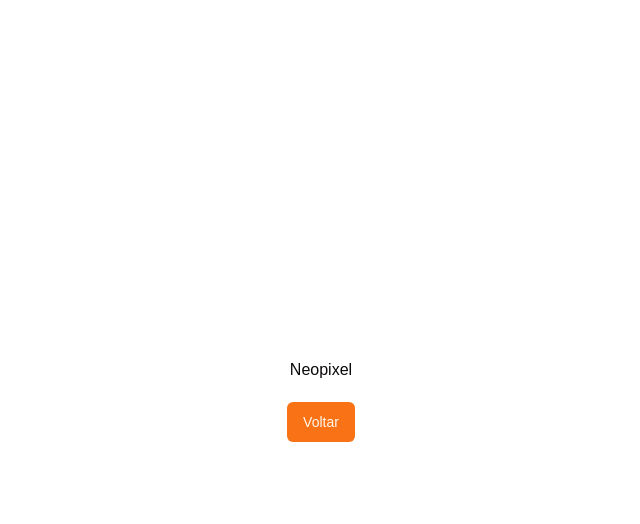
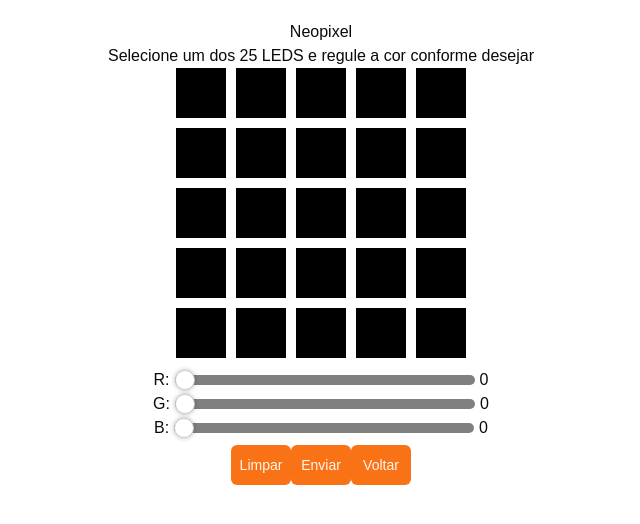
Before and after one commit to josepaliares/app-bitdoglab, a React (Vite) app: page /neopixel in a window 1280 px wide. Shown: the top 524 px of the page, without its empty margins (319-959 px from the left). Built offline with nearby package versions, Linux system fonts and the light colour scheme.

Commit message:
add leds

```diff
--- a/src/pages/Neopixel.tsx
+++ b/src/pages/Neopixel.tsx
@@ -1,19 +1,176 @@
 import { Button } from '../components/ui/button';
 import { useNavigate } from 'react-router-dom';
+import './style.css'
+import { useEffect, useRef, useState } from 'react';
 
 export default function Neopixel() {
     const navigate = useNavigate();
+    const hasRun = useRef(false);
+
+    const wrapperRefs = useRef<HTMLDivElement>(null);
+    const wrapperRefs2 = useRef<HTMLDivElement>(null);
+    const wrapperRefs3 = useRef<HTMLDivElement>(null);
+    const wrapperRefs4 = useRef<HTMLDivElement>(null);
+    const wrapperRefs5 = useRef<HTMLDivElement>(null);
+
+    const rRef = useRef<HTMLInputElement>(null);
+    const gRef = useRef<HTMLInputElement>(null);
+    const bRef = useRef<HTMLInputElement>(null);
+
+    const [ledSelecionado, setLedSelecionado] = useState<Element | null>(null);
+
+    function loadLed(container: HTMLDivElement | null, ledId: string) {
+        fetch("../src/pages/LED.svg")
+            .then(res => res.text())
+            .then(svgText => {
+                const parser = new DOMParser();
+                const svgDoc = parser.parseFromString(svgText, "image/svg+xml");
+                const svg = svgDoc.querySelector('svg');
+                const rect = svg?.querySelector('#led');
+
+                if (!svg || !rect) return;
+
+                svg.setAttribute('id', ledId);
+                svg.classList.add('led-svg');
+
+                const ledContainer = document.createElement('div');
+                ledContainer.classList.add('led-container');
+                ledContainer.appendChild(svg);
+
+                svg.addEventListener('click', () => {
+                    document.querySelectorAll('.led-container').forEach(c => {
+                        (c as HTMLElement).style.border = 'none';
+                    });
+                    (ledContainer as HTMLElement).style.border = '2px solid red';
+                    setLedSelecionado(rect);
+                    updateLEDColor();
+                });
+
+                if (container) {
+                    container.appendChild(ledContainer);
+                }
+            });
+    }
+
+    // Atualiza a cor do LED selecionado
+    function updateLEDColor() {
+        if (!ledSelecionado || !rRef.current || !gRef.current || !bRef.current) return;
+
+        const r = rRef.current.defaultValue;
+        const g = gRef.current.defaultValue;
+        const b = bRef.current.defaultValue;
+        const rgbColor = `rgb(${r}, ${g}, ${b})`;
+
+        ledSelecionado.setAttribute('fill', rgbColor);
+        ledSelecionado.setAttribute('text', 'on');
+    }
+
+    useEffect(() => {
+        if (hasRun.current) return;
+        hasRun.current = true;
+        alert('Paparelepipedo');
+        // Cria os LEDs
+        loadLed(wrapperRefs.current, 'led1');
+        loadLed(wrapperRefs.current, 'led3');
+        loadLed(wrapperRefs.current, 'led4');
+        loadLed(wrapperRefs.current, 'led2');
+        loadLed(wrapperRefs.current, 'led5');
+
+        loadLed(wrapperRefs2.current, 'led6');
+        loadLed(wrapperRefs2.current, 'led7');
+        loadLed(wrapperRefs2.current, 'led8');
+        loadLed(wrapperRefs2.current, 'led9');
+        loadLed(wrapperRefs2.current, 'led10');
+
+        loadLed(wrapperRefs3.current, 'led11');
+        loadLed(wrapperRefs3.current, 'led12');
+        loadLed(wrapperRefs3.current, 'led13');
+        loadLed(wrapperRefs3.current, 'led14');
+        loadLed(wrapperRefs3.current, 'led15');
+
+        loadLed(wrapperRefs4.current, 'led16');
+        loadLed(wrapperRefs4.current, 'led17');
+        loadLed(wrapperRefs4.current, 'led18');
+        loadLed(wrapperRefs4.current, 'led19');
+        loadLed(wrapperRefs4.current, 'led20');
+
+        loadLed(wrapperRefs5.current, 'led21');
+        loadLed(wrapperRefs5.current, 'led22');
+        loadLed(wrapperRefs5.current, 'led23');
+        loadLed(wrapperRefs5.current, 'led24');
+        loadLed(wrapperRefs5.current, 'led25');
+
+        const limparBtn = document.getElementById("limpar");
+        const enviarBtn = document.getElementById("enviar");
+
+        limparBtn?.addEventListener("click", () => {
+            const leds = document.querySelectorAll('svg #led');
+            leds.forEach((led) => {
+                led.setAttribute('fill', 'rgb(0, 0, 0)');
+                led.setAttribute('text', 'off');
+            });
+        });
+
+        enviarBtn?.addEventListener("click", () => {
+            const leds = document.querySelectorAll('svg');
+            const dados: any[] = [];
+
+            leds.forEach(svg => {
+                const id = svg.getAttribute('id');
+                const ledRect = svg.querySelector('#led');
+
+                if (ledRect) {
+                    const cor = ledRect.getAttribute('fill');
+                    const text = ledRect.getAttribute('text');
+                    dados.push({ id, cor, text });
+                }
+            });
+
+            const json = JSON.stringify(dados, null, 3);
+            const blob = new Blob([json], { type: 'application/json' });
+            const link = document.createElement('a');
+            link.href = URL.createObjectURL(blob);
+            link.download = 'infoLEDs.json';
+            document.body.appendChild(link);
+            link.click();
+            document.body.removeChild(link);
+        });
+
+        rRef.current?.addEventListener('input', updateLEDColor);
+        gRef.current?.addEventListener('input', updateLEDColor);
+        bRef.current?.addEventListener('input', updateLEDColor);
+    }, []);
+
     return (
-    <div style={{
-        display: 'flex',
-        flexDirection: 'column',
-        height: '100vh',
-        justifyContent: 'center',
-        alignItems: 'center',
-        gap: '20px'
-        }}>
-        <h1>Neopixel</h1>
-    <Button onClick={()=>navigate('/components')}>Voltar</Button>
-    </div>
+        <><h1>Neopixel</h1>
+        <h2>Selecione um dos 25 LEDS e regule a cor conforme desejar</h2>
+
+        <div id="leds-wrapper" ref={wrapperRefs}></div>
+        <div id="leds-wrapper2" ref={wrapperRefs2}></div>
+        <div id="leds-wrapper3" ref={wrapperRefs3}></div>
+        <div id="leds-wrapper4" ref={wrapperRefs4}></div>
+        <div id="leds-wrapper5" ref={wrapperRefs5}></div>
+
+        <div className="slider-container">
+            <label>R:
+                <input type="range" id="rSlider" min="0" max="255" defaultValue="0"></input>
+                <span id="rValueDisplay">0</span>
+            </label>
+        </div>
+        <div className="slider-container">
+            <label>G:
+                <input type="range" id="gSlider" min="0" max="255" defaultValue="0"></input>
+                <span id="gValueDisplay">0</span>
+            </label>
+        </div>
+        <div className="slider-container">
+            <label>B:
+                <input type="range" id="bSlider" min="0" max="255" defaultValue="0"></input>
+                <span id="bValueDisplay">0</span>
+            </label>
+        </div>
+        <Button id="limpar">Limpar</Button><Button id="enviar">Enviar</Button><Button onClick={() => navigate('/components')}>Voltar</Button>
+        </>
+
     );
 }
--- /dev/null
+++ b/src/pages/style.css
@@ -0,0 +1,114 @@
+body {
+    font-family: sans-serif;
+    text-align: center;
+    margin-top: 20px;
+}
+
+svg {
+    width: 50px;
+    height: 50px;
+    margin-bottom: 0px;
+}
+
+svgTecla {
+    width: 70px;
+    height: 170px;
+    margin-bottom: 0px;
+}
+
+#leds-wrapper {
+    justify-content: center;
+    display: flex;
+    flex-wrap: wrap;
+    gap: 10px;
+    margin-bottom: 10px;
+}
+
+#leds-wrapper2 {
+    justify-content: center;
+    display: flex;
+    flex-wrap: wrap;
+    gap: 10px;
+    margin-bottom: 10px;
+}
+
+#leds-wrapper3 {
+    justify-content: center;
+    display: flex;
+    flex-wrap: wrap;
+    gap: 10px;
+    margin-bottom: 10px;
+}
+
+#leds-wrapper4 {
+    justify-content: center;
+    display: flex;
+    flex-wrap: wrap;
+    gap: 10px;
+    margin-bottom: 10px;
+}
+
+#leds-wrapper5 {
+    justify-content: center;
+    display: flex;
+    flex-wrap: wrap;
+    gap: 10px;
+    margin-bottom: 10px;
+}
+
+.led-container {
+    width: 50px;
+    height: 50px;
+    display: flex;
+    align-items: center;
+    justify-content: center;
+}
+
+#teclas-cinzas {
+    justify-content: center;
+    display: flex;
+    flex-wrap: wrap;
+    gap: 10px;
+    margin-bottom: 10px;
+}
+
+.tecla-container {
+    width: 70px;
+    height: 170px;
+    display: flex;
+    align-items: center;
+    justify-content: center;
+}
+
+.slider-container {
+    margin: 0px 0;
+}
+
+input[type="range"] {
+    width: 300px;
+    height: 10px;
+    border-radius: 5px;
+    appearance: none;
+    background: gray;
+    outline: none;
+    margin: 5px;
+}
+
+button {
+    border-radius: 4px;
+    width: 60px;
+    height: 20px;
+    background-color: #e31a8b;
+    margin-top: 5px;
+}
+
+input[type="range"]::-webkit-slider-thumb {
+    appearance: none;
+    width: 20px;
+    height: 20px;
+    border-radius: 50%;
+    background: white;
+    box-shadow: 0 0 5px rgba(0, 0, 0, 0.3);
+    cursor: pointer;
+    border: 1px solid #ccc;
+}
```
Also changed, not shown: src/pages/LED.svg (added).
